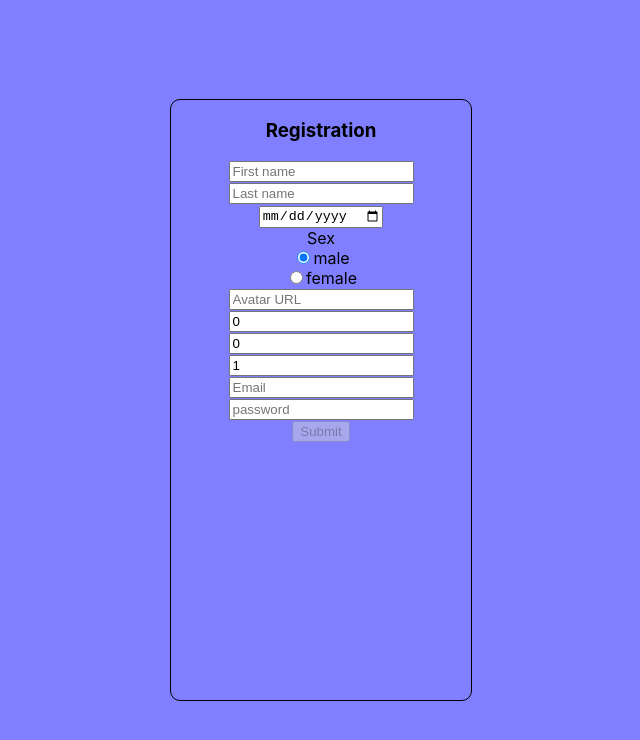
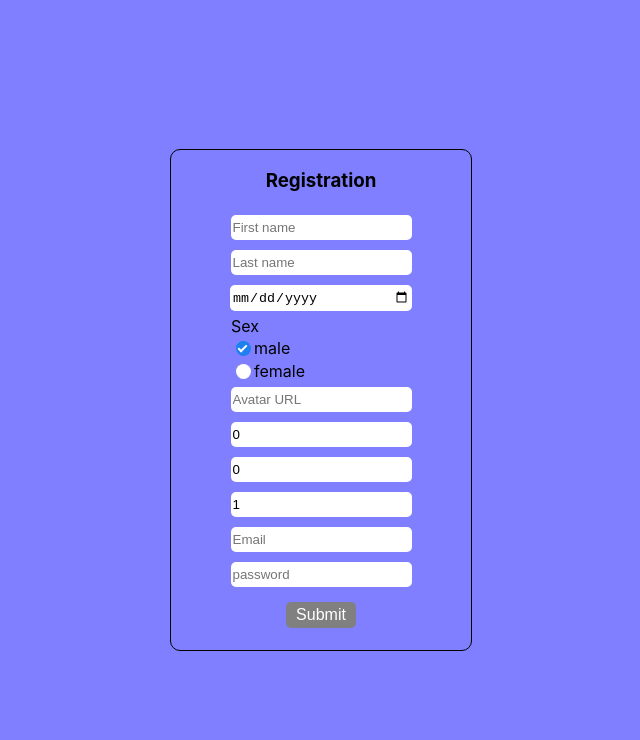
Before and after one commit to SaulReznik/team-builder, a React (Create React App) app: page /registration in a window 1280 px wide. Shown: the top 740 px of the page, without its empty margins (319-959 px from the left). Built offline with nearby package versions, Linux system fonts and the light colour scheme.

Commit message:
form styles without error messages

```diff
--- a/src/App.css
+++ b/src/App.css
@@ -99,16 +99,174 @@ header {
 /* -----------------------Login------------------------ */
 
 .LoginContainer {
-  height: 400px;
+  height: 300px;
+  width: 300px;
+  border: 1px solid #000000;
+  border-radius: 10px;
+}
+
+.FormTextInput {
+  margin: 5px 0;
+  padding: 5px 2px;
+  border: none;
+  border-radius: 5px;
+}
+
+input[type='password'] {
+  margin: 5px 0;
+  padding: 5px 2px;
+  border: none;
+  border-radius: 5px;
+}
+
+input[type=checkbox] {
+  position: relative;
+  cursor: pointer;
+  align-self: flex-start
+}
+
+input[type=checkbox]:before {
+  content: "";
+  display: block;
+  position: absolute;
+  width: 13px;
+  height: 13px;
+  top: 0;
+  left: 0;
+  border: 1px solid 1E80EF;
+  background-color: white;
+}
+
+input[type=checkbox]:checked:before {
+  content: "";
+  display: block;
+  position: absolute;
+  width: 13px;
+  height: 13px;
+  top: 0;
+  left: 0;
+  background-color:#1E80EF;
+}
+
+input[type=checkbox]:checked:after {
+  content: "";
+  display: block;
+  width: 3px;
+  height: 7px;
+  border: solid white;
+  border-width: 0 2px 2px 0;
+  -webkit-transform: rotate(45deg);
+  -ms-transform: rotate(45deg);
+  transform: rotate(45deg);
+  position: absolute;
+  top: 1px;
+  left: 3px;
+}
+
+.LoginSubmit {
+  margin: 20px 0;
+}
+
+input[type=submit] {
+  padding: 4px 10px;
+  border: none;
+  color: white;
+  font-size: 1rem;
+  background-color:#1E80EF;
+  border-radius: 5px;
+  cursor: pointer;
+}
+
+input[type=submit]:disabled {
+  background-color: grey;
+  cursor: not-allowed;
+}
+
+.NotAMember {
+  display: block;
+  margin-top: 20px;
+}
+
+/*----------------------Registration---------------------*/
+.RegistrationContainer {
+  height: 500px;
   width: 300px;
   border: 1px solid black;
   border-radius: 10px;
 }
 
-/*----------------------Registration---------------------*/
-.RegistrationContainer {
-  height: 600px;
-  width: 300px;
-  border: 1px solid black;
-  border-radius: 10px;
+.SexContainer {
+  display: flex;
+  flex-direction: column;
+  align-items: flex-start;
+  padding-left: 60px;
 }
+
+input[type=radio] {
+  position: relative;
+  cursor: pointer;
+  align-self: flex-start;
+  margin: 5px 5px;
+}
+
+input[type=radio]:before {
+  content: "";
+  display: block;
+  position: absolute;
+  width: 15px;
+  height: 15px;
+  top: 0;
+  left: 0;
+  background-color: white;
+  border-radius: 50%;
+}
+
+input[type=radio]:checked:before {
+  content: "";
+  display: block;
+  position: absolute;
+  width: 15px;
+  height: 15px;
+  top: 0;
+  left: 0;
+  background-color:#1E80EF;
+}
+
+input[type=radio]:checked:after {
+  content: "";
+  display: block;
+  width: 3px;
+  height: 7px;
+  border: solid white;
+  border-width: 0 2px 2px 0;
+  -webkit-transform: rotate(45deg);
+  -ms-transform: rotate(45deg);
+  transform: rotate(45deg);
+  position: absolute;
+  top: 2px;
+  left: 4px;
+}
+
+input[type=date] {
+  width: 178px;
+  margin: 5px 0;
+  padding: 4px 2px;
+  border: none;
+  border-radius: 5px;
+}
+
+input[type=number] {
+  margin: 5px 0;
+  padding: 5px 2px;
+  border: none;
+  border-radius: 5px;
+}
+
+input::-webkit-inner-spin-button {
+  -webkit-appearance: none;
+  margin: 0;
+}
+
+.RegistrationSubmit {
+  margin-top: 10px;
+}
--- a/src/components/Login.js
+++ b/src/components/Login.js
@@ -82,16 +82,18 @@ class Login extends React.Component {
                             label='Remember Me'
                         />
 
-                        <input
-                            className='SubmitButton'
-                            type='submit'
-                            disabled={this.validate()}
-                            value='Submit'
-                        />
+                        <Link to='/'>
+                            <input
+                                className='LoginSubmit'
+                                type='submit'
+                                disabled={this.validate()}
+                                value='Submit'
+                            />
+                        </Link>
 
                     </form>
 
-                    <span>Not a member? <Link to='/registration'>Register</Link></span>
+                    <span className='NotAMember'>Not a member? <Link to='/registration'>Register</Link></span>
                 </div>
             </div>
         )
--- a/src/components/Registration.js
+++ b/src/components/Registration.js
@@ -111,6 +111,7 @@ class Registration extends React.Component {
                             validate={val => (val ? false : 'Birth Date Required')} //[TEMP]
                         />
 
+                        <div className='SexContainer'>
                             <span>Sex</span>
                             {
                                 this.state.fields.sex.options.map((item, index) => (
@@ -125,6 +126,7 @@ class Registration extends React.Component {
                                     />
                                 ))
                             }
+                        </div>
 
                         <FormField
                             placeholder='Avatar URL'
@@ -136,6 +138,7 @@ class Registration extends React.Component {
                         <FormField
                             placeholder='JS Experience'
                             name='jsExperience'
+                            type='number'
                             value={this.state.fields.jsExperience}
                             onChange={this.onInputChange}
                             validate={val => (val ? false : "No negative numbers")} //[TEMP]
@@ -144,6 +147,7 @@ class Registration extends React.Component {
                         <FormField
                             placeholder='React Experience'
                             name='reactExperience'
+                            type='number'
                             value={this.state.fields.reactExperience}
                             onChange={this.onInputChange}
                         />
@@ -151,6 +155,7 @@ class Registration extends React.Component {
                         <FormField
                             placeholder='company ID'
                             name='companyId'
+                            type='number'
                             value={this.state.fields.companyId}
                             onChange={this.onInputChange}
                         />
@@ -173,6 +178,7 @@ class Registration extends React.Component {
                         />
 
                         <input
+                            className='RegistrationSubmit'
                             type='submit'
                             disabled={this.validate()}
                             value='Submit'
--- a/src/components/UI/FormField.js
+++ b/src/components/UI/FormField.js
@@ -24,16 +24,21 @@ class FormField extends React.Component {
         switch (this.props.type) {
             case 'password':
                 return (
+                    <div>
+                        <div className='ErrorMessageContainer'>
+                            <span className='ErrorMessage'>{this.state.error}</span>
+                        </div>
                         <input
                             placeholder={this.props.placeholder}
                             value={this.state.value}
                             onChange={this.onChange}
                             type='password'
                         />
+                    </div>
                 )
             case 'checkbox':
                 return (
-                    <div>
+                    <div className='CheckboxWrapper'>
                         <input
                             value={this.state.value}
                             onChange={this.onChange}
@@ -57,20 +62,46 @@ class FormField extends React.Component {
                 )
             case 'date':
                 return (
+                    <div>
+                        <div className='ErrorMessageContainer'>
+                            <span className='ErrorMessage'>{this.state.error}</span>
+                        </div>
                         <input
                             type='date'
                             placeholder={this.props.placeholder}
                             value={this.state.value}
                             onChange={this.onChange}
                         />
+                    </div>
                 )
-            default:
+            case 'number':
                 return (
+                    <div>
+                        <div className='ErrorMessageContainer'>
+                            <span className='ErrorMessage'>{this.state.error}</span>
+                        </div>
                         <input
+                            type='number'
                             placeholder={this.props.placeholder}
                             value={this.state.value}
                             onChange={this.onChange}
                         />
+                    </div>
+
+                )
+            default:
+                return (
+                    <div>
+                        <div className='ErrorMessageContainer'>
+                            <span className='ErrorMessage'>{this.state.error}</span>
+                        </div>
+                        <input
+                            className='FormTextInput'
+                            placeholder={this.props.placeholder}
+                            value={this.state.value}
+                            onChange={this.onChange}
+                        />
+                    </div>
                 )
         }
     }
```
Lines whose indentation alone changed are shown as unchanged.
